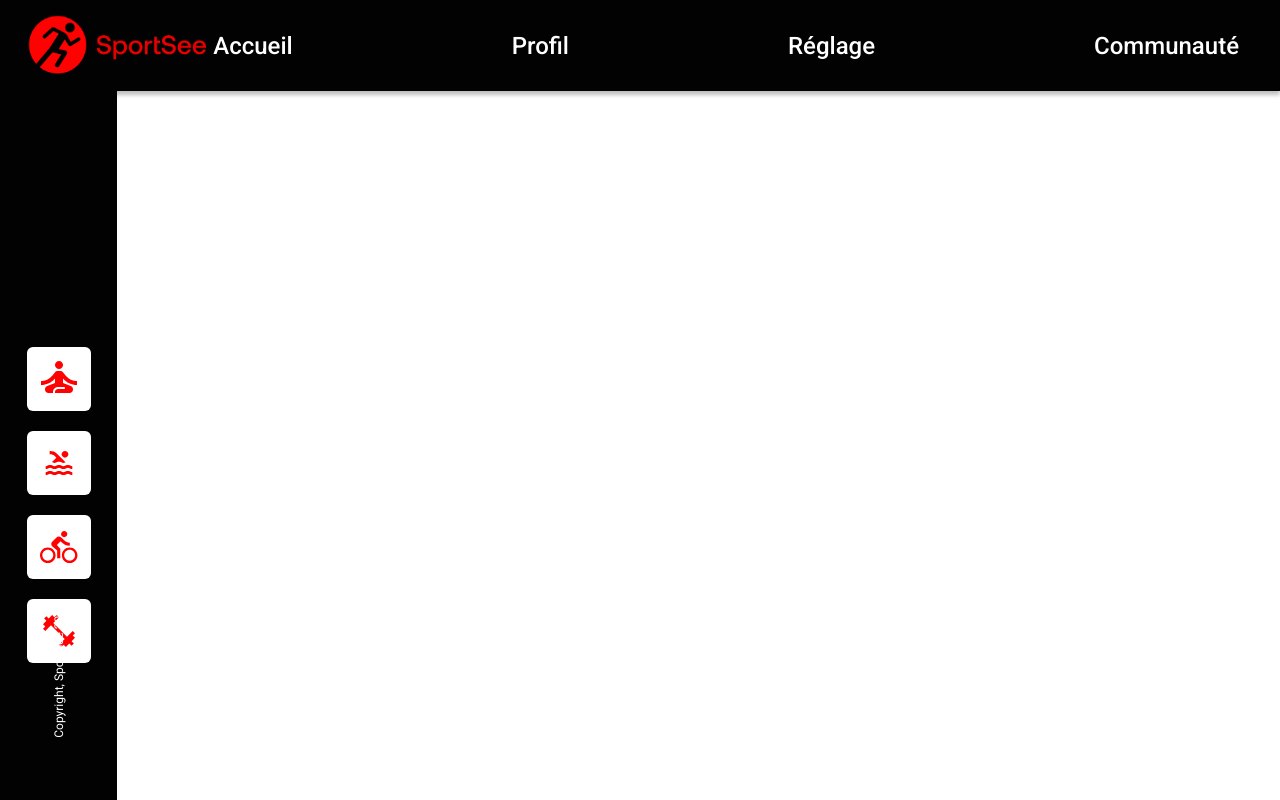
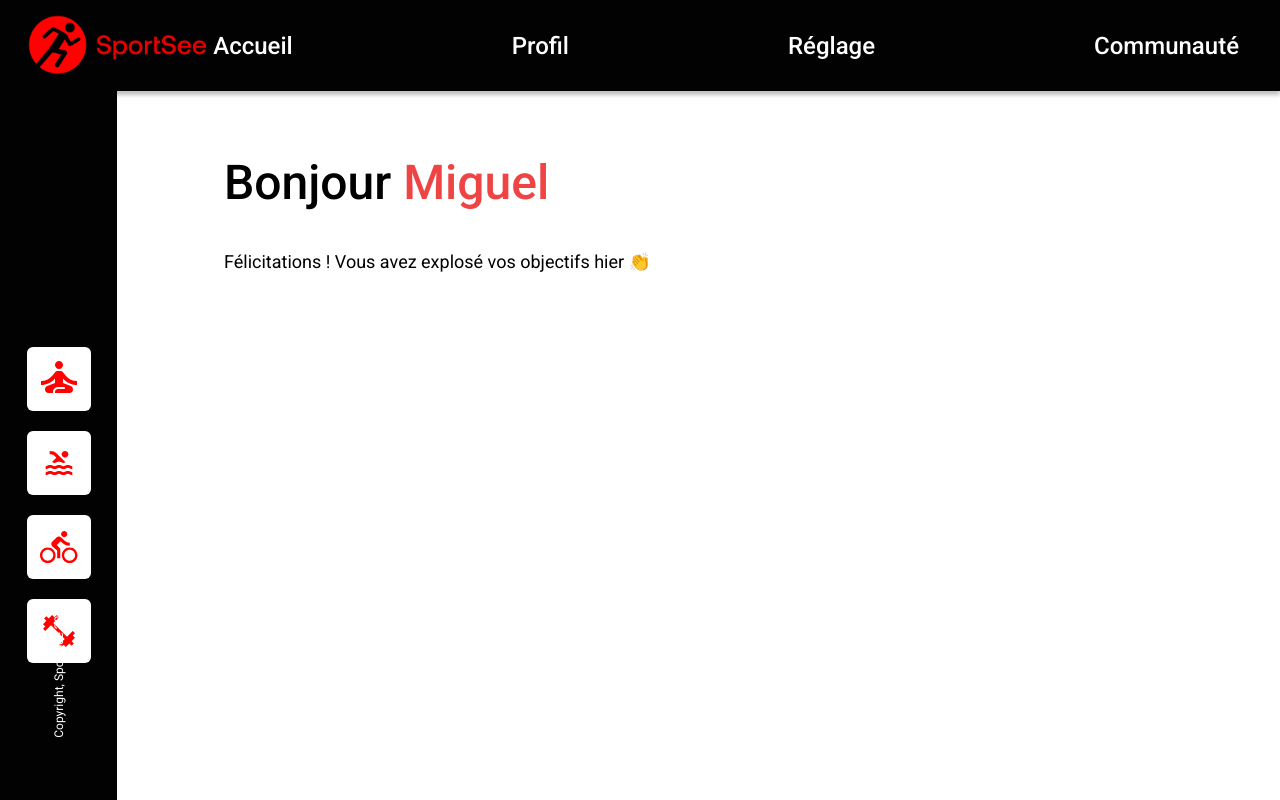
Before and after one commit to Souleymane7800/P12-SportSee, a Next.js app in the folder sportsee-frontend/: page / in a window 1280 px wide. Built offline with nearby package versions, Linux system fonts and the light colour scheme.

Commit message:
pagecontent

```diff
--- /dev/null
+++ b/sportsee-frontend/src/app/components/PageContent.tsx
@@ -0,0 +1,20 @@
+
+
+export default function PageContent() {
+      return (
+            <div className='h-[calc(100vh-91px w-[]calc(100vh-117px)] flex-grow pl-[107px]'>
+                  <div className='pt-[68px] space-y-[41px]'>
+                        <h1 className='text-5xl font-medium text-black '>
+                              Bonjour
+                              <span className='text-red-500'> Miguel</span>
+                        </h1>
+
+                        <h2 className='font-normal text-[18px] pb-[77px]'>
+                              Félicitations ! Vous avez explosé vos objectifs
+                              hier 👏
+                        </h2>
+                  </div>
+
+            </div>
+      );
+}
--- a/sportsee-frontend/src/app/page.tsx
+++ b/sportsee-frontend/src/app/page.tsx
@@ -1,5 +1,6 @@
 import Leftbar from "./components/Leftbar";
 import Navbar from "./components/Navbar";
+import PageContent from "./components/PageContent";
 
 export default function Home() {
   return (
@@ -9,6 +10,7 @@ export default function Home() {
       </header>
       <main className="mx-auto flex max-w-[1440px]">
         <Leftbar />
+        <PageContent />
       </main>
     </div>
   );
```
